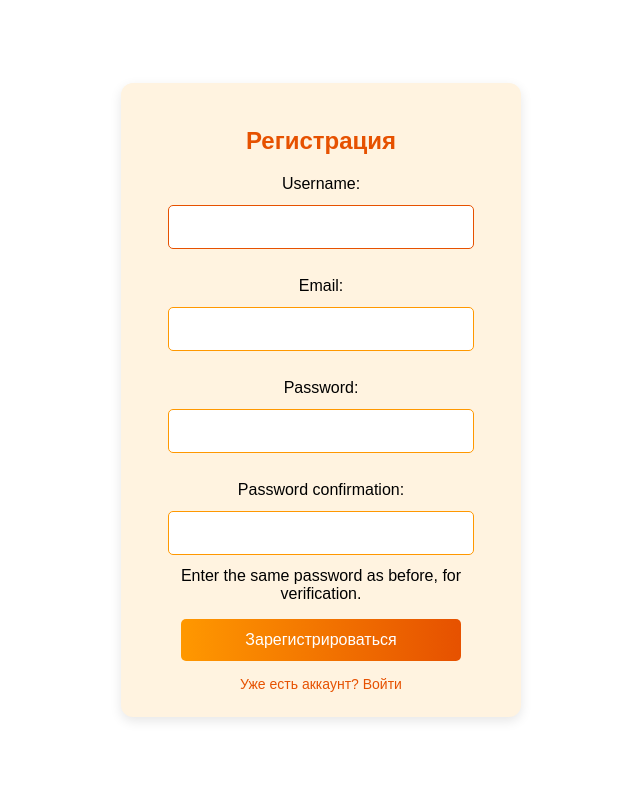
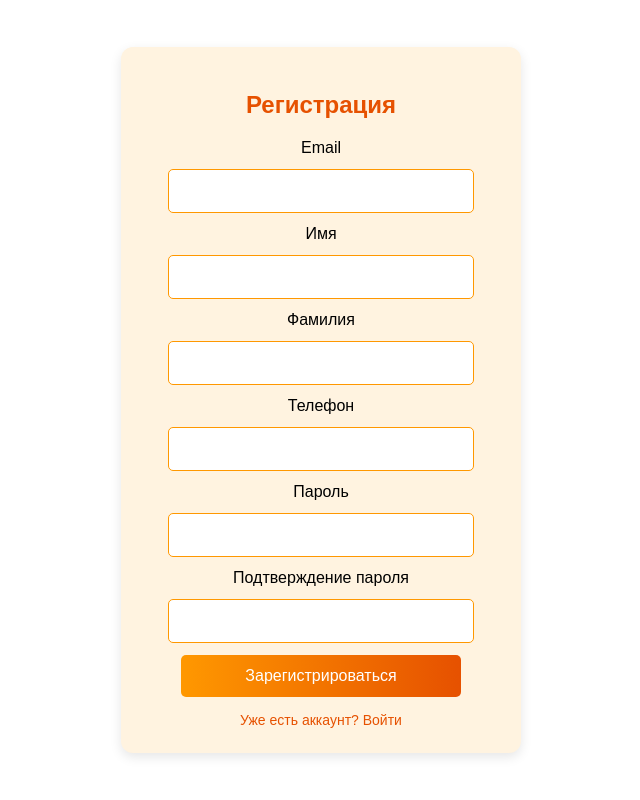
Before and after one commit to NotRindik/Python-Project-University, a Django app: page /register/ in a window 1280 px wide. Shown: the whole page, without its empty margins (319-959 px from the left). Run offline with Django 5.2, Linux system fonts and the light colour scheme.

Commit message:
исправил пару косякоу

```diff
--- a/PythonProject/myapp/forms.py
+++ b/PythonProject/myapp/forms.py
@@ -5,13 +5,38 @@ from .models import Listing
 
 User = get_user_model()
 
+from django import forms
+from django.contrib.auth.forms import UserCreationForm
+from .models import CustomUser
+
+
 class CustomUserCreationForm(UserCreationForm):
-    email = forms.EmailField(required=True)
+    email = forms.EmailField(max_length=255, help_text='Введите действующий email адрес.')
+    first_name = forms.CharField(max_length=30, help_text='Введите ваше имя.')
+    last_name = forms.CharField(max_length=30, help_text='Введите вашу фамилию.')
+    phone = forms.CharField(max_length=15, help_text='Введите ваш телефон.')
 
     class Meta:
-        model = User
-        fields = ("username", "email", "password1", "password2")
+        model = CustomUser
+        fields = ['email', 'first_name', 'last_name', 'phone', 'password1', 'password2']
 
+    def clean_password2(self):
+        password1 = self.cleaned_data.get("password1")
+        password2 = self.cleaned_data.get("password2")
+
+
+        if password1 and password2 and password1 != password2:
+            raise forms.ValidationError("Пароли не совпадают")
+
+
+        if len(password1) < 8:
+            raise forms.ValidationError("Пароль должен содержать минимум 8 символов.")
+        if not any(char.isdigit() for char in password1):
+            raise forms.ValidationError("Пароль должен содержать хотя бы одну цифру.")
+        if not any(char.isalpha() for char in password1):
+            raise forms.ValidationError("Пароль должен содержать хотя бы одну букву.")
+
+        return password2
 class CustomAuthenticationForm(AuthenticationForm):
     username = forms.CharField(
         max_length=150,
--- a/PythonProject/myapp/templates/RegisterPage.html
+++ b/PythonProject/myapp/templates/RegisterPage.html
@@ -5,18 +5,51 @@
     <meta charset="UTF-8">
     <meta name="viewport" content="width=device-width, initial-scale=1.0">
     <title>Регистрация</title>
+    {% load static %}
     <link rel="stylesheet" href="{% static 'css/register.css' %}">
-    <script defer src="{% static 'js/register.js' %}"></script>
 </head>
 <body>
     <div class="container">
         <h2>Регистрация</h2>
-        <form method="post">
-        {% csrf_token %}
-        {{ form.as_p }}
-        <button type="submit">Зарегистрироваться</button>
-    </form>
-        <a href="{% url 'login' %}">Уже есть аккаунт? Войти</a>
+
+        <form method="post" class="registration-form">
+            {% csrf_token %}
+
+            <div class="form-group">
+                <label for="{{ form.email.id_for_label }}">Email</label>
+                {{ form.email }}
+            </div>
+
+            <div class="form-group">
+                <label for="{{ form.first_name.id_for_label }}">Имя</label>
+                <br>
+                {{ form.first_name }}
+            </div>
+
+            <div class="form-group">
+                <label for="{{ form.last_name.id_for_label }}">Фамилия</label>
+                {{ form.last_name }}
+            </div>
+
+            <div class="form-group">
+                <label for="{{ form.phone.id_for_label }}">Телефон</label>
+                {{ form.phone }}
+            </div>
+
+            <div class="form-group">
+                <label for="{{ form.password1.id_for_label }}">Пароль</label>
+                {{ form.password1 }}
+            </div>
+
+            <div class="form-group">
+                <label for="{{ form.password2.id_for_label }}">Подтверждение пароля</label>
+                {{ form.password2 }}
+            </div>
+
+            <button type="submit" class="submit-btn">Зарегистрироваться</button>
+        </form>
+
+        <a href="{% url 'login' %}" class="login-link">Уже есть аккаунт? Войти</a>
     </div>
 </body>
 </html>
--- a/PythonProject/myapp/views.py
+++ b/PythonProject/myapp/views.py
@@ -6,27 +6,38 @@ from django.contrib.auth.decorators import login_required
 from .models import CustomUser
 from django.contrib.auth import logout
 from django.contrib.auth import logout as django_logout
+from .forms import CustomUserCreationForm
 def home(request):
     return render(request, 'home.html')
 
+from django.shortcuts import render, redirect
+from django.contrib.auth import login
+from .forms import CustomUserCreationForm
+
 def register(request):
+
+    if request.user.is_authenticated:
+        return redirect('home')
+
     if request.method == "POST":
-        form = forms.CustomUserCreationForm(request.POST)
+        form = CustomUserCreationForm(request.POST)
         if form.is_valid():
             user = form.save()
-            return redirect("home")
+
+            login(request, user)
+            return redirect('home')
     else:
-        form = forms.CustomUserCreationForm()
+        form = CustomUserCreationForm()
+
     return render(request, "RegisterPage.html", {"form": form})
-
 
 def login(request):
     if request.method == "POST":
         form = forms.CustomAuthenticationForm(request, data=request.POST)
         if form.is_valid():
-            username = form.cleaned_data.get('username')
+            email = form.cleaned_data.get('email')
             password = form.cleaned_data.get('password')
-            user = authenticate(username=username, password=password)
+            user = authenticate(email=email, password=password)
             if user is not None:
                 auth_login(request, user)
                 return redirect('home')  # или на нужную страницу после логина
```
